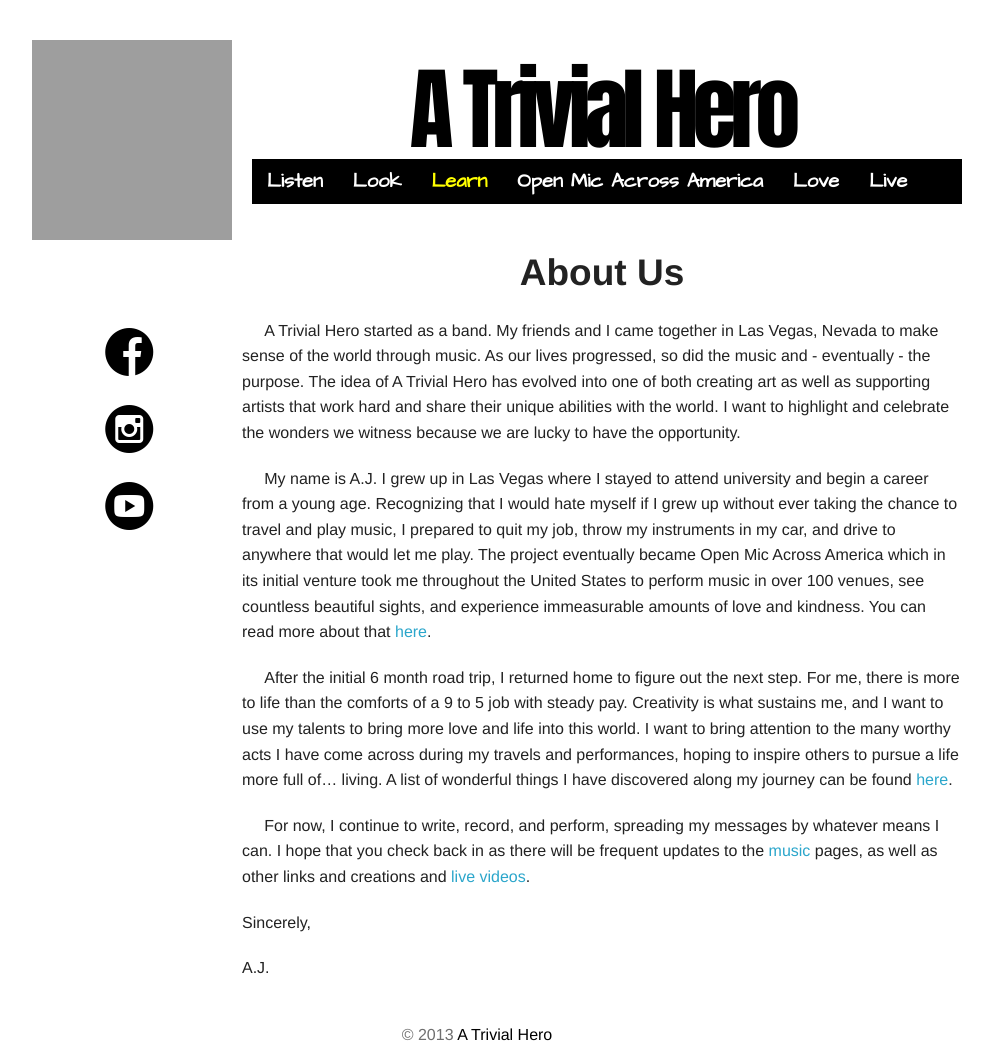
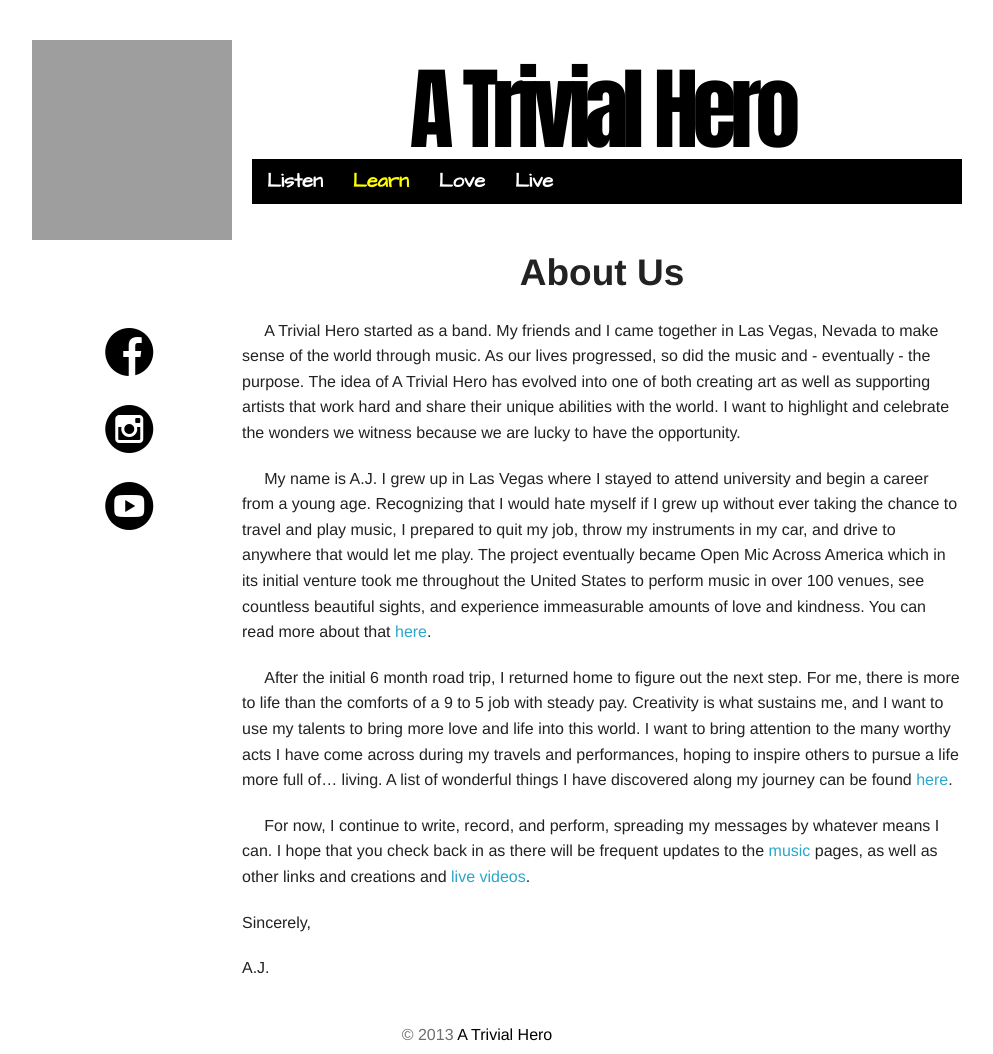
Before and after one commit to atrivialhero/atrivialhero.github.io, a Jekyll site: the page built from learn.md, in a window 1280 px wide. Shown: the whole page, without its empty margins (163-1156 px from the left). Built offline with Jekyll 4.4.1, drawn with Linux system fonts in a browser that asks for light colours; some web fonts are replaced; Markdown is read by kramdown in place of the engine named in the settings; grey boxes are pictures that could not be loaded.

Commit message:
Remove dead links

```diff
--- a/_layouts/default.html
+++ b/_layouts/default.html
@@ -29,9 +29,7 @@
                <section class="top-bar-section">
                   <ul class="left">
                     <li{% if page.title == "Listen"      %} class="active"{% endif %}><a href="/">Listen</a></li>
-                    <li{% if page.title == "Look"      %} class="active"{% endif %}><a href="/look.html">Look</a></li>
                     <li{% if page.title == "Learn"      %} class="active"{% endif %}><a href="/learn.html">Learn</a></li>
-                    <li{% if page.title == "Open Mic Across America" %} class="active"{% endif %}><a href="/tour.html">Open Mic Across America</a></li>
                     <li{% if page.title == "Love"      %} class="active"{% endif %}><a href="/love.html">Love</a></li>
                     <li{% if page.title == "Live"       %} class="active"{% endif %}><a href="/live.html">Live</a></li>
                   </ul>
```
